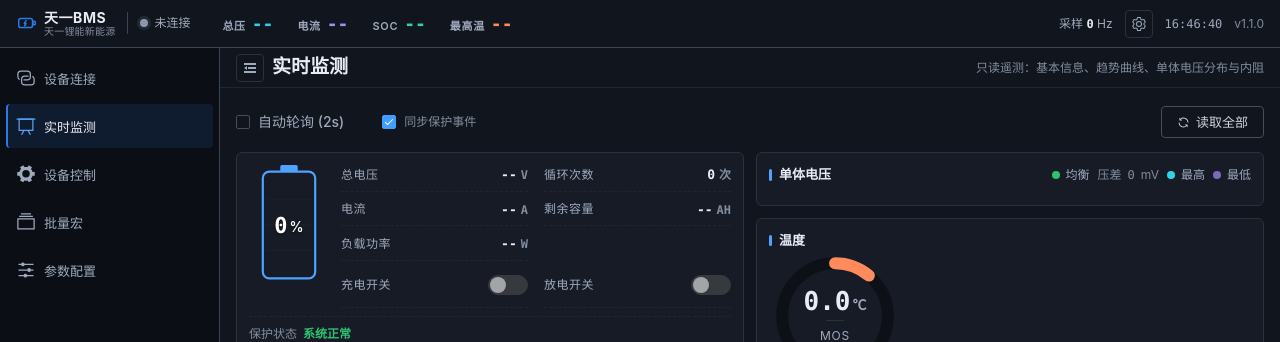
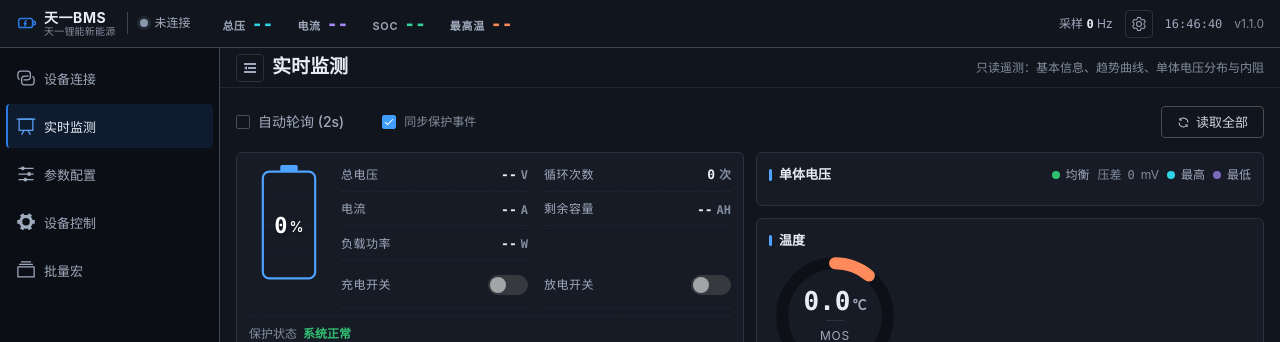
Before and after one commit to FengShaduVIP/swj-ty, a Vue app: page / in a window 1280 px wide. Shown: the top 342 px of the page. Built offline with nearby package versions, Linux system fonts and the light colour scheme.

Commit message:
chore: 调整左侧导航顺序（参数配置置于设备控制之前）

```diff
--- a/src/App.vue
+++ b/src/App.vue
@@ -163,9 +163,9 @@ interface ViewDef {
 const views = markRaw<ViewDef[]>([
   { key: 'connect', title: '设备连接', hint: '配置串口参数并建立与 BMS 的通信链路', icon: Connection },
   { key: 'monitor', title: '实时监测', hint: '只读遥测：基本信息、趋势曲线、单体电压分布与内阻', icon: DataBoard },
+  { key: 'config',  title: '参数配置', hint: '读写 0xFA 保护参数寄存器（支持导入/导出）', icon: Operation },
   { key: 'control', title: '设备控制', hint: '可写操作：MOS 控制、控制指令、参数读写、密码与加热', icon: Tools },
   { key: 'macro',   title: '批量宏',   hint: '按序执行指令序列，适配产线批量操作', icon: Files },
-  { key: 'config',  title: '参数配置', hint: '读写 0xFA 保护参数寄存器（支持导入/导出）', icon: Operation },
 ])
 const active = ref('monitor')
 const activeView = computed(() => views.find((v) => v.key === active.value)!)
```
